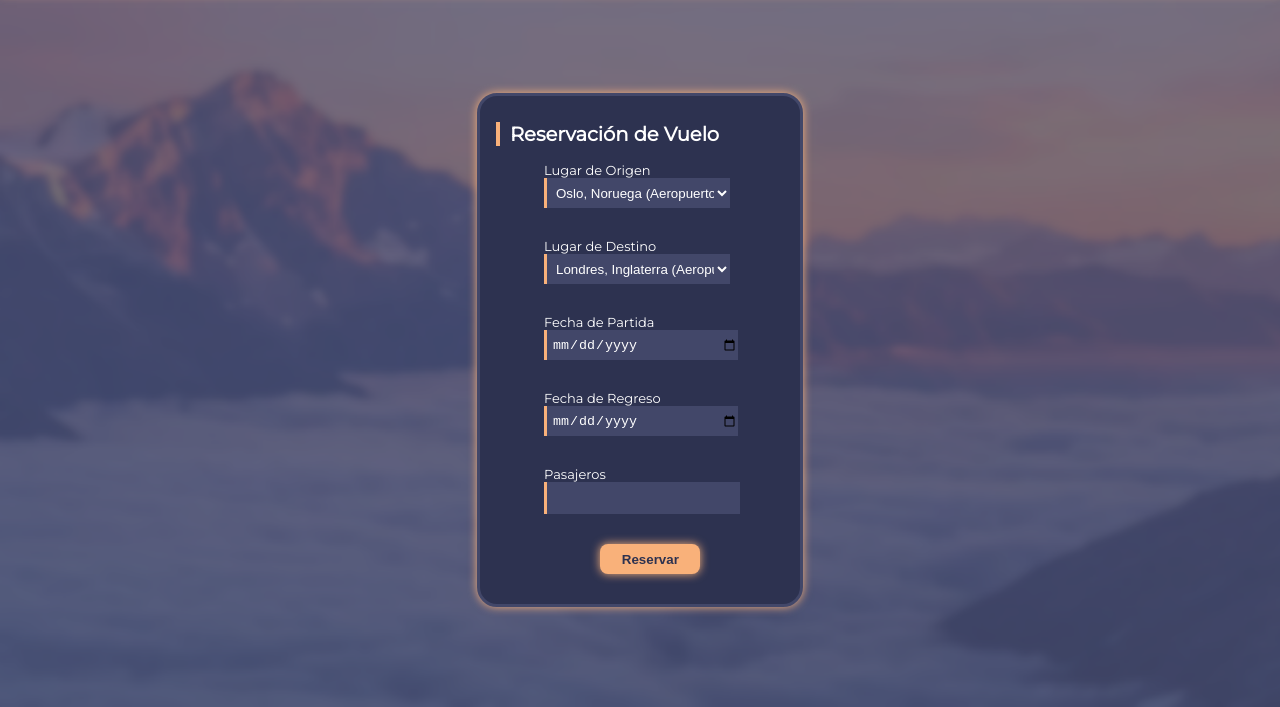
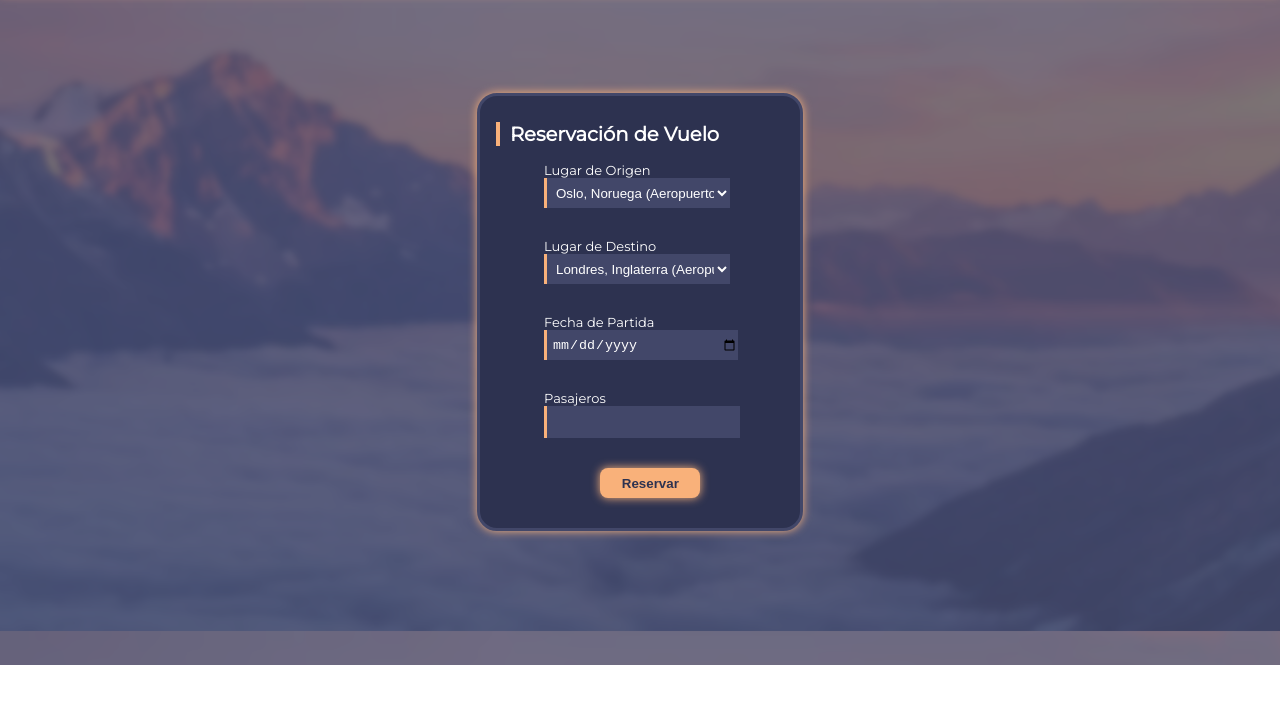
Before and after one commit to alejandrochmejia/plane-reservation-project, a plain HTML site: page index.html in a window 1280 px wide. Shown: the part 135-842 px from the top of the page. After the commit the page ends 800 px from the top, so only its background shows below. Drawn offline with Linux system fonts and the light colour scheme.

Commit message:
quitando fecha de regreso (bc es un solo vuelo para reservar xd)

```diff
--- a/index.html
+++ b/index.html
@@ -32,10 +32,6 @@
             <input id="fechaPartida" class="input" type="date">
         </div>
         <div class="divform">
-            <label for="fechaRegreso" class="labeldate">Fecha de Regreso</label>
-            <input id="fechaRegreso" class="input" type="date">
-        </div>
-        <div class="divform">
             <label for="Pasajeros" class="labeldate">Pasajeros</label>
             <input id="Pasajeros" class="input" type="number">
         </div>
--- a/styles.css
+++ b/styles.css
@@ -23,9 +23,9 @@ nav {
 
 .iniciar-reservacion{
     margin: auto;
-    min-width: 25vw;
+    min-width: 20vw;
     max-width: 25vw;
-    min-height: 60vh;
+    min-height: 50vh;
     max-height: 80vh;
     background-color: #2d3250;
     padding: 0;
```
